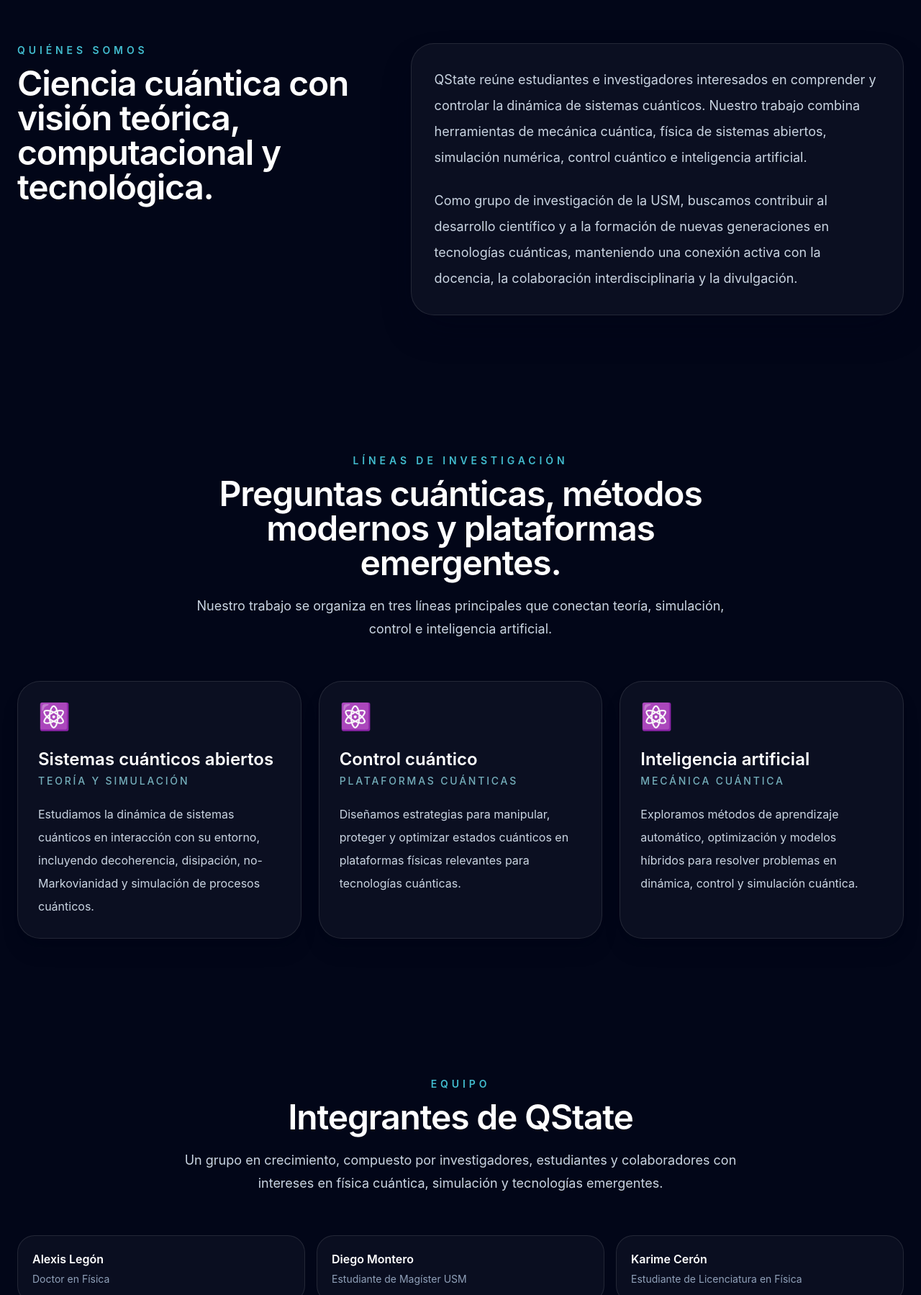
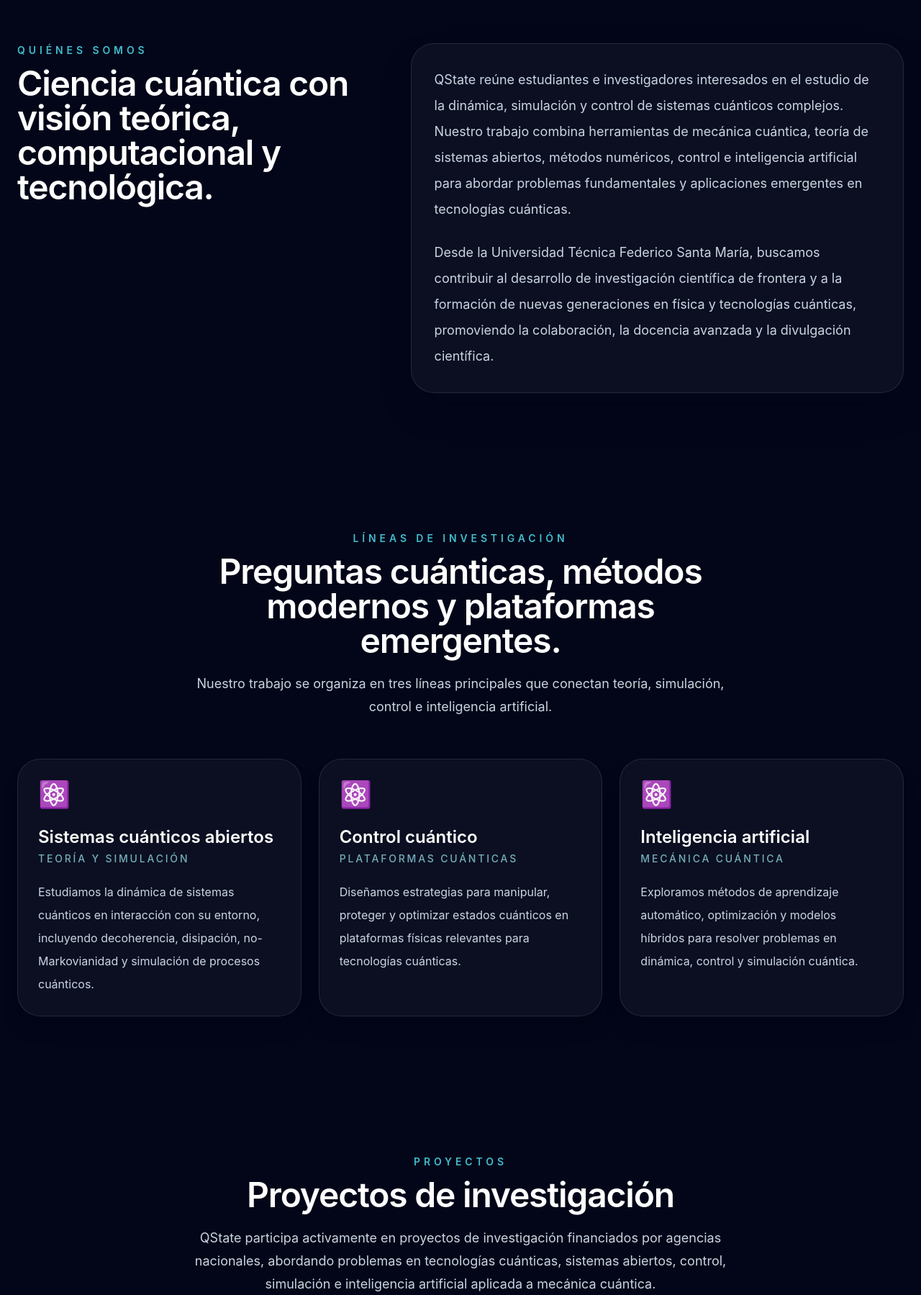
Before and after one commit to Ariel-Norambuena/qstate-web, a React (Vite) app: page / in a window 1280 px wide. Shown: the part 1001-2800 px from the top of the page at 72% size. Built offline with nearby package versions, Linux system fonts and the light colour scheme.

Commit message:
Add research projects section

```diff
--- a/src/App.jsx
+++ b/src/App.jsx
@@ -16,6 +16,29 @@
     subtitle: "Mecánica cuántica",
     description:
       "Exploramos métodos de aprendizaje automático, optimización y modelos híbridos para resolver problemas en dinámica, control y simulación cuántica.",
+  },
+];
+
+const projects = [
+  {
+    title: "Fondecyt Regular No. 1251131",
+    funding: "Proyecto de investigación",
+    members: ["Karime Cerón", "Francisco Ahumada"],
+  },
+  {
+    title: "Fondecyt Exploración No. 13250014",
+    funding: "Proyecto de investigación",
+    members: ["Diego Montero"],
+  },
+  {
+    title: "Anillo Temático ATE 250066",
+    funding: "Proyecto de investigación",
+    members: [
+      "Alexis Legón",
+      "Alonso Recabarren",
+      "Ignacio Reyes",
+      "Rafael Reveco",
+    ],
   },
 ];
 
@@ -62,10 +85,21 @@
           </a>
 
           <nav className="hidden gap-6 text-sm text-slate-300 md:flex">
-            <a href="#grupo" className="hover:text-cyan-200">Grupo</a>
-            <a href="#investigacion" className="hover:text-cyan-200">Investigación</a>
-            <a href="#integrantes" className="hover:text-cyan-200">Integrantes</a>
-            <a href="#contacto" className="hover:text-cyan-200">Contacto</a>
+            <a href="#grupo" className="hover:text-cyan-200">
+              Grupo
+            </a>
+            <a href="#investigacion" className="hover:text-cyan-200">
+              Investigación
+            </a>
+            <a href="#proyectos" className="hover:text-cyan-200">
+              Proyectos
+            </a>
+            <a href="#integrantes" className="hover:text-cyan-200">
+              Integrantes
+            </a>
+            <a href="#contacto" className="hover:text-cyan-200">
+              Contacto
+            </a>
           </nav>
         </div>
       </header>
@@ -86,10 +120,11 @@
 
             <p className="mt-8 max-w-2xl text-lg leading-9 text-slate-300 md:text-xl">
               Somos un grupo de investigación de la Universidad Técnica Federico
-              Santa María dedicado al estudio teórico y computacional de sistemas
-              cuánticos, con énfasis en tecnologías emergentes, sistemas abiertos,
-              control, simulación de dinámicas fuera del equilibrio y técnicas de
-              inteligencia artificial aplicadas a problemas de mecánica cuántica.
+              Santa María dedicado al estudio teórico y computacional de
+              sistemas cuánticos, con énfasis en tecnologías emergentes,
+              sistemas abiertos, control, simulación de dinámicas fuera del
+              equilibrio y técnicas de inteligencia artificial aplicadas a
+              problemas de mecánica cuántica.
             </p>
 
             <div className="mt-10 flex flex-col gap-4 sm:flex-row">
@@ -132,17 +167,20 @@
 
           <div className="rounded-[2rem] border border-white/10 bg-white/[0.04] p-8 shadow-2xl shadow-slate-950/40">
             <p className="text-lg leading-9 text-slate-300">
-              QState reúne estudiantes e investigadores interesados en
-              comprender y controlar la dinámica de sistemas cuánticos. Nuestro
-              trabajo combina herramientas de mecánica cuántica, física de
-              sistemas abiertos, simulación numérica, control cuántico e
-              inteligencia artificial.
+              QState reúne estudiantes e investigadores interesados en el
+              estudio de la dinámica, simulación y control de sistemas cuánticos
+              complejos. Nuestro trabajo combina herramientas de mecánica
+              cuántica, teoría de sistemas abiertos, métodos numéricos, control
+              e inteligencia artificial para abordar problemas fundamentales y
+              aplicaciones emergentes en tecnologías cuánticas.
             </p>
+
             <p className="mt-6 text-lg leading-9 text-slate-300">
-              Como grupo de investigación de la USM, buscamos contribuir al
-              desarrollo científico y a la formación de nuevas generaciones en
-              tecnologías cuánticas, manteniendo una conexión activa con la
-              docencia, la colaboración interdisciplinaria y la divulgación.
+              Desde la Universidad Técnica Federico Santa María, buscamos
+              contribuir al desarrollo de investigación científica de frontera y
+              a la formación de nuevas generaciones en física y tecnologías
+              cuánticas, promoviendo la colaboración, la docencia avanzada y la
+              divulgación científica.
             </p>
           </div>
         </div>
@@ -179,6 +217,56 @@
                 <p className="mt-5 leading-8 text-slate-300">
                   {line.description}
                 </p>
+              </article>
+            ))}
+          </div>
+        </div>
+      </section>
+
+      <section id="proyectos" className="px-6 py-24">
+        <div className="mx-auto max-w-7xl">
+          <div className="mx-auto max-w-3xl text-center">
+            <p className="mb-3 text-sm font-semibold uppercase tracking-[0.35em] text-cyan-300/80">
+              Proyectos
+            </p>
+
+            <h2 className="text-3xl font-semibold tracking-tight text-white md:text-5xl">
+              Proyectos de investigación
+            </h2>
+
+            <p className="mt-5 text-lg leading-8 text-slate-300">
+              QState participa activamente en proyectos de investigación
+              financiados por agencias nacionales, abordando problemas en
+              tecnologías cuánticas, sistemas abiertos, control, simulación e
+              inteligencia artificial aplicada a mecánica cuántica.
+            </p>
+          </div>
+
+          <div className="mt-14 grid gap-6 md:grid-cols-3">
+            {projects.map((project) => (
+              <article
+                key={project.title}
+                className="rounded-[2rem] border border-white/10 bg-white/[0.04] p-7 shadow-xl shadow-slate-950/30 transition hover:-translate-y-1 hover:border-cyan-200/40 hover:bg-white/[0.07]"
+              >
+                <p className="mb-3 text-sm font-medium uppercase tracking-[0.2em] text-cyan-200/70">
+                  {project.funding}
+                </p>
+
+                <h3 className="text-2xl font-semibold text-white">
+                  {project.title}
+                </h3>
+
+                <div className="mt-6">
+                  <p className="text-sm font-semibold uppercase tracking-[0.2em] text-slate-400">
+                    Integrantes asociados
+                  </p>
+
+                  <ul className="mt-3 space-y-2 text-slate-300">
+                    {project.members.map((member) => (
+                      <li key={member}>• {member}</li>
+                    ))}
+                  </ul>
+                </div>
               </article>
             ))}
           </div>
```
